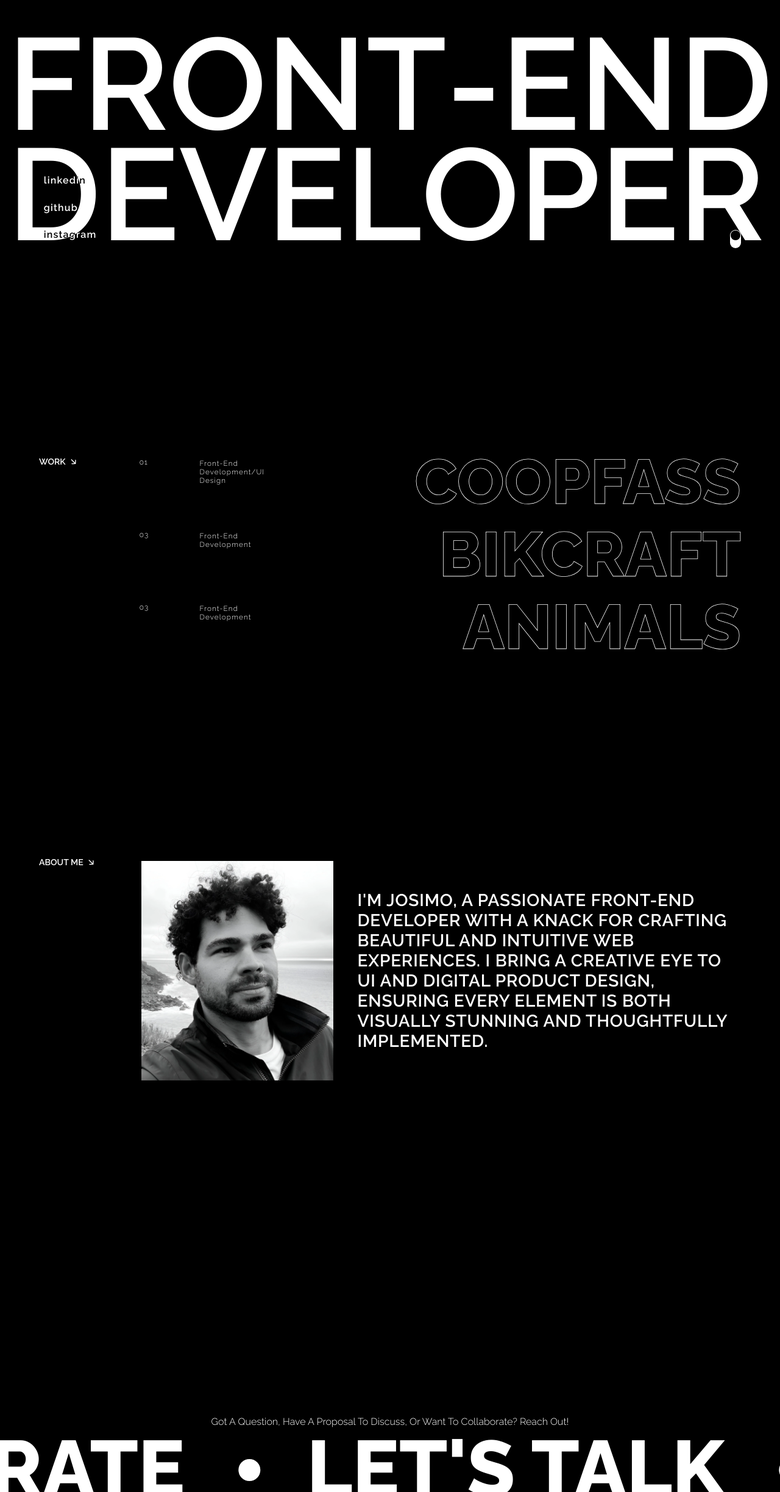
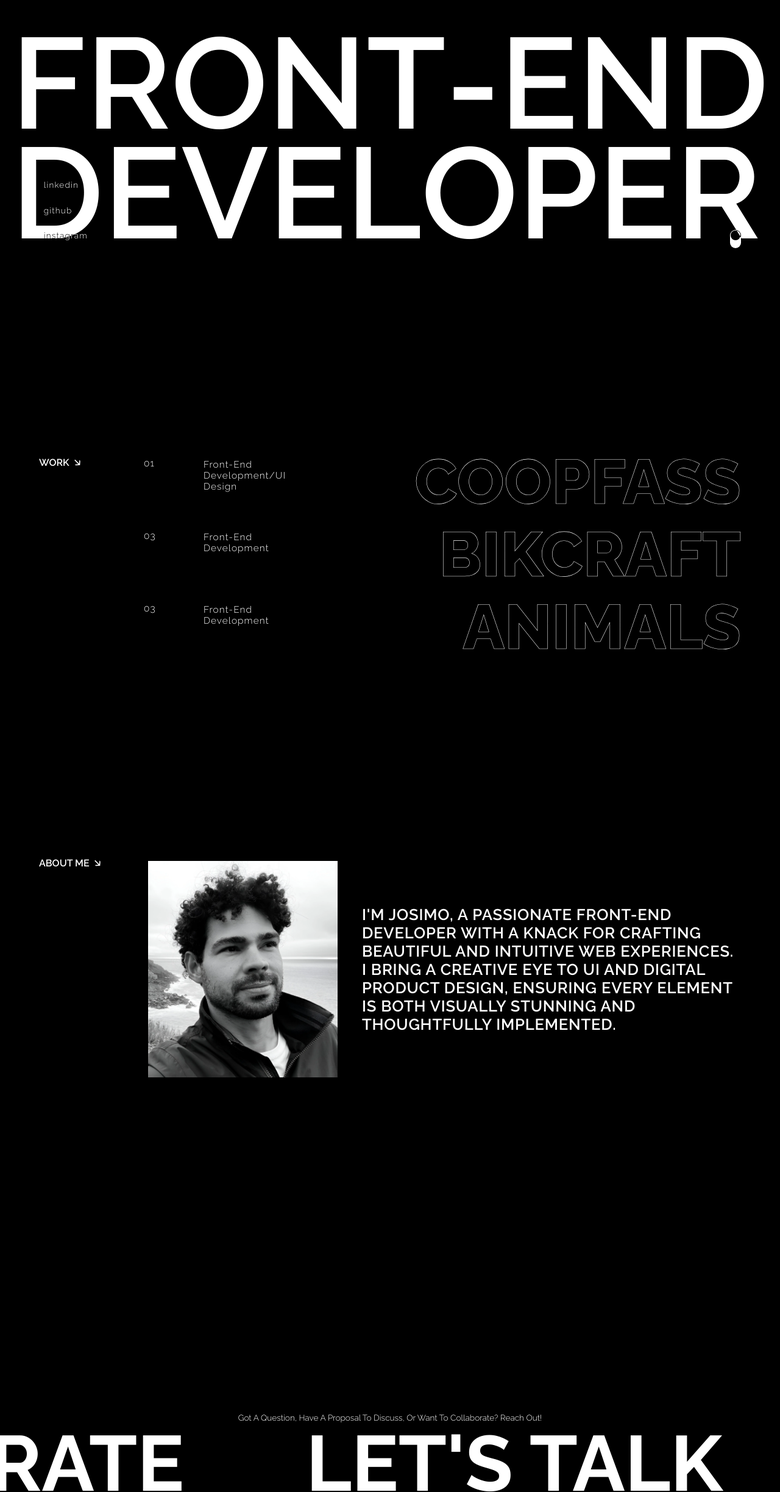
Before and after one commit to JosimoLopes/josimolopes.github.io, a website: page index.html in a window 1280 px wide. Shown: the part 353-2800 px from the top of the page at 61% size. Drawn offline with Linux system fonts and the light colour scheme.

Commit message:
refact font size responsive

```diff
--- a/assets/css/components/typography.css
+++ b/assets/css/components/typography.css
@@ -1,18 +1,18 @@
 .font-xxl {
   text-transform: uppercase;
   font-weight: 600;
-  font-size: calc(8rem + (20 - 8) * (100vw - 48rem) / (120 - 48));
+  font-size: clamp(6rem, 16.5cqi, 14.3rem);
   line-height: 0.85;
 }
 
 .font-xl {
-  font-size: calc(6rem + (10 - 6) * (100vw - 40rem) / (120 - 40));
+  font-size: clamp(6rem, 10cqi, 10rem);
   text-transform: uppercase;
-  font-weight: 800;
+  font-weight: 700;
 }
 
 .font-l {
-  font-size: calc(2.5rem + (9 - 2.5) * (100vw - 20rem) / (120 - 20));
+  font-size: clamp(4rem, 8cqi, 9rem);
   font-weight: 800;
   text-transform: uppercase;
   -webkit-text-stroke-width: var(--text-stroke-links);
@@ -21,28 +21,28 @@
 }
 
 .font-ml {
-  font-size: calc(1rem + (2.5 - 1) * (100vw - 40rem) / (120 - 40));
+  font-size: clamp(0.85rem, 2cqi, 2rem);
   text-transform: uppercase;
   font-weight: 600;
   letter-spacing: 0.8px;
 }
 
 .font-m {
-  font-size: 1rem;
-  font-weight: 600;
+  font-size: clamp(0.75rem, 1.25cqi, 0.85rem);
+  font-weight: 300;
   letter-spacing: 1.2px;
   text-transform: lowercase;
 }
 
 .font-m-2 {
-  font-size: 1rem;
-  font-weight: 600;
+  font-size: clamp(0.7rem, 1.25cqi, 0.85rem);
+  font-weight: 300;
   text-transform: capitalize;
   font-weight: var(--font-weight-1);
 }
 
 .font-m-3 {
-  font-size: calc(0.7rem + (1 - 0.7) * (100vw - 20rem) / (120 - 20));
+  font-size: clamp(0.7rem, 1.25cqi, 1rem);
   font-weight: 600;
   text-transform: uppercase;
   font-weight: var(--font-weight-2);
@@ -51,5 +51,5 @@
 .font-s {
   font-weight: var(--font-weight-1);
   letter-spacing: 1.1px;
-  font-size: calc(0.6rem + (1 - 0.6) * (100vw - 60rem) / (120 - 60));
+  font-size: clamp(0.5rem, 1.2cqi, 1rem);
 }
--- a/assets/css/cursor.css
+++ b/assets/css/cursor.css
@@ -1,6 +1,6 @@
 .custom-cursor {
-  width: 14px;
-  height: 14px;
+  width: 10px;
+  height: 10px;
   background-color: var(--color-difference);
   border-radius: 50%;
   position: absolute;
@@ -9,7 +9,6 @@
   opacity: 0;
   z-index: 10;
   transition: transform 0.7s ease;
-  /* transform: scale(0); */
 }
 
 .custom-cursor.active {
@@ -21,15 +20,16 @@
 
 .custom-cursor.active.scale {
   transform: scale(3.5);
+  transform-origin: center;
   background: var(--color-difference);
 }
 
 .custom-cursor.active.scaleLogo {
-  transform: scale(6);
+  transform: scale(8);
   background: var(--color-difference);
 }
 
-@media (width < 780px) {
+@media (width <= 780px) {
   .custom-cursor.active {
     display: none;
   }
--- a/assets/css/general.css
+++ b/assets/css/general.css
@@ -2,8 +2,8 @@
   --transition-duration: 0.3s;
   --animation-duration: 0.8s;
   --transition-easing: cubic-bezier(0.5, 0, 0.5, 1);
-  --text-stroke-width-1: 0.04rem;
-  --text-stroke-width-2: 0.05rem;
+  --text-stroke-width-1: 0.025rem;
+  --text-stroke-width-2: 0.035rem;
   --font-weight-1: 300;
   --font-weight-2: 600;
   --font-weight-3: 700;
@@ -19,12 +19,15 @@
   --font-weight-1: 600;
   --font-weight-2: 800;
   --font-weight-3: 900;
-  --text-stroke-width-1: 0.05rem;
-  --text-stroke-width-2: 0.09rem;
+  --text-stroke-width-1: 0.036rem;
+  --text-stroke-width-2: 0.08rem;
 }
 
 * {
   box-sizing: border-box;
+  font-family: "Raleway", sans-serif;
+  -webkit-font-smoothing: antialiased;
+  user-select: none;
 }
 
 ::-webkit-scrollbar {
@@ -43,7 +46,6 @@
 body {
   margin: 0;
   padding: 0;
-  font-family: "Raleway", sans-serif;
   background: var(--color-12);
   transition: background-color var(--transition-duration) var(--transition-easing);
 }
--- a/assets/css/marquee.css
+++ b/assets/css/marquee.css
@@ -44,18 +44,6 @@
   position: relative;
 }
 
-.marquee ul li::after {
-  content: "";
-  display: inline-block;
-  width: 2.8vw;
-  height: 2.8vw;
-  border-radius: 50%;
-  background: var(--color-00);
-  position: absolute;
-  top: 40%;
-  right: -124px;
-}
-
 .marquee ul a {
   color: var(--color-00);
   cursor: pointer;
--- a/assets/css/sections/intro.css
+++ b/assets/css/sections/intro.css
@@ -52,8 +52,8 @@
     grid-template-rows: auto;
   }
 
-  .header-char {
-    font-size: calc(8rem + (20 - 8) * (100vw - 30rem) / (120 - 30)) !important;
+  .header-line:nth-child(1) {
+    display: none;
   }
 
   .header-char {
--- a/assets/css/sections/work.css
+++ b/assets/css/sections/work.css
@@ -89,10 +89,6 @@
     grid-template-columns: 1fr;
   }
 
-  .work p {
-    display: none;
-  }
-
   .section-grid {
     grid-template-columns: auto;
   }
@@ -101,3 +97,9 @@
     display: none;
   }
 }
+
+@media (width < 580px) {
+  .work p {
+    display: none;
+  }
+}
--- a/index.html
+++ b/index.html
@@ -13,9 +13,6 @@
   <link rel="preconnect" href="https://fonts.googleapis.com" />
   <link rel="preconnect" href="https://fonts.gstatic.com" crossorigin />
   <link href="https://fonts.googleapis.com/css2?family=Raleway:ital,wght@0,100..900;1,100..900&display=swap" rel="stylesheet" />
-  <link rel="preconnect" href="https://fonts.googleapis.com" />
-  <link rel="preconnect" href="https://fonts.gstatic.com" crossorigin />
-  <link href="https://fonts.googleapis.com/css2?family=Bebas+Neue&family=Raleway:ital,wght@0,100..900;1,100..900&display=swap" rel="stylesheet" />
 </head>
 
 <body>
```
Also changed, not shown: js/modules/cursor-controller.js (+8 -3 lines), main.js.
